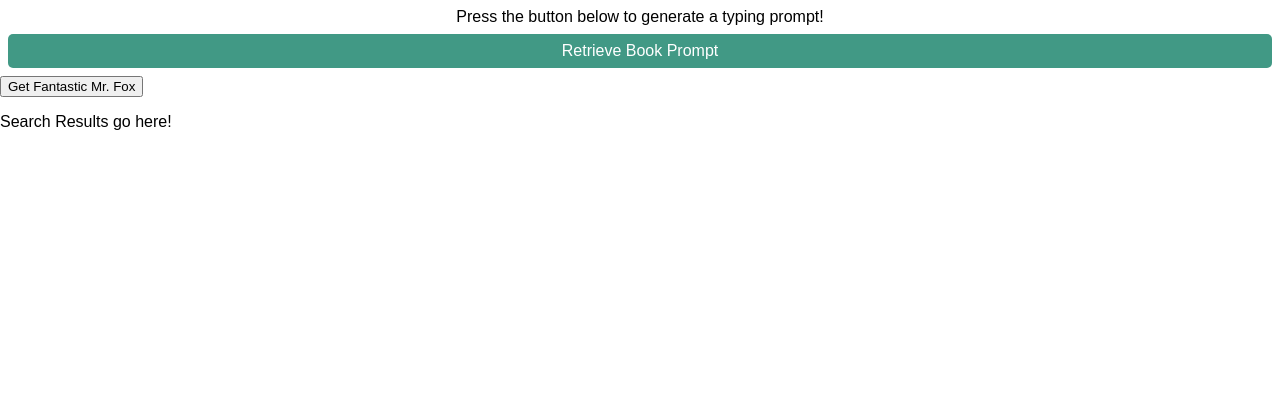
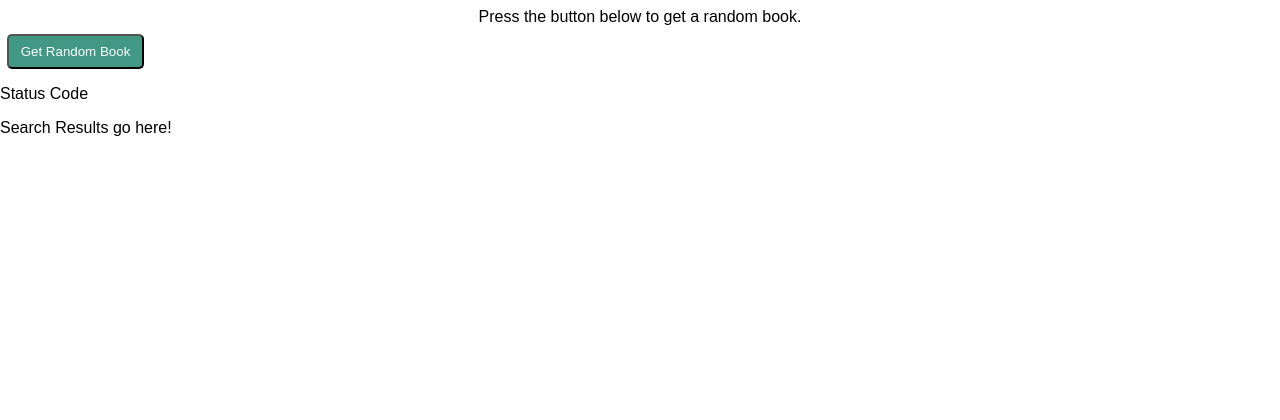
Before and after one commit to tzunni/TypeFighter, a Flask app: template templates/prompt.html in a window 1280 px wide. Shown: the top 420 px of the page. Run offline with Flask 3, Linux system fonts and the light colour scheme; the template is opened without the code that fills it, so the values that code supplies are empty.

Commit message:
✨🦄 Book_API Call displays data on the Front End & processing logic for both classes are decoupled

```diff
--- /dev/null
+++ b/static/books_api.js
@@ -0,0 +1,217 @@
+// Book Data Handler (Public)
+class Book_Handler {
+    constructor(){
+        // Book Cache with Bookshelf (In Progress)
+        this._bookshelf = new Bookshelf();
+    }
+
+    print_data(){
+        console.log("Book handler currently stores no data")
+    }
+
+    // Note: an async function must be used to call this
+    async retrieve_book_data(book_identifier){
+        try{
+            const book_data = await books_api.request_book_data(book_identifier);
+            let book = new Book(book_data);
+            return (book);
+        } catch (error){
+            // May update front-end elements with (fail) information by returning the error.
+            console.error(error.message);
+        }
+    }
+
+    // Note: an async function must be used to call this
+    async retrieve_random_book_data(){
+        try{
+            const book_data = await books_api.request_random_book_data();
+            console.log("Raw book data: ");
+            console.log(book_data);
+            let book = new Book(book_data);
+            return (book);
+        } catch (error){
+            // May update front-end elements with (fail) information by returning the error.
+            console.error(error.message);
+        }
+    }
+
+    get_book_metadata(book){
+        return book._get_metadata();
+    }
+
+    get_book_field_names(book){
+        return book._get_field_names();
+    }
+
+    get_book_field_data(book, field_name){
+        return book._get_field_data(field_name);
+    }
+
+    get_book_missing_field_names(book){
+        return book._get_missing_field_names();
+    }
+
+    print_book_missing_fields(book){
+        book._print_missing_fields();
+    }
+} // End Class (Book_Handler)
+
+// Book Collection Cache (Private)
+class Bookshelf{
+    // Local Book Cache
+    constructor(){
+        this._books = []
+    }
+
+    shelve_books(...incoming_books){
+        const num_books = incoming_books.length
+        for (let i = 0; i < num_books; i++){
+            this._books.push(incoming_books[i])
+        }
+    }
+
+    get_bookshelf(){
+        return this._books;
+    }
+
+    // To Do: Functions for parsing multiple books for certain data.
+    // Example: get_book_by_title(title), get_book_by_isbn(isbn_10 / isbn_13), get_books_in_language(languages), etc
+}
+
+// Book, Parsed Data from API Call (Private)
+class Book{
+    constructor(book_data){
+        // Simulate enum with dict to ensure proper use of key_fields & prevent programmer error (typos)
+        this.key_fields = {
+            TITLE:"title",
+            ISBN_10:"isbn_10",
+            LANGUAGES:"languages",
+            SUBJECTS:"subjects",
+            WORKS:"works",
+            IDENTIFIERS:"identifiers",
+            AUTHORS:"authors",
+            CREATED:"created",
+            FIRST_SENTENCE:"first_sentence"
+        }
+        this._bibliographic_citation_fields = [] // = this.key_fields key strings
+        const _field_keys = Object.keys(this.key_fields)
+        for (let i = 0; i < _field_keys.length; i++){
+            this._bibliographic_citation_fields.push(this.key_fields[_field_keys[i]])
+        }
+
+        // Save metadata
+        this._metadata = {}
+        for (let i = 0; i < this._bibliographic_citation_fields.length; i++){
+            if (this._bibliographic_citation_fields[i] in book_data){
+                this._metadata[this._bibliographic_citation_fields[i]] = book_data[this._bibliographic_citation_fields[i]];
+            }
+            else{
+                this._metadata[this._bibliographic_citation_fields[i]] = null; // Default: null until decided to be na, empty string, etc
+            }
+        }
+    }
+
+    _get_metadata(){
+        return this._metadata;
+    }
+
+    _get_field_names(){
+        // get bibliographic_citation_fields, may change in the future with a split between "key" and "secondary" data fields
+        return this._bibliographic_citation_fields;
+    }
+
+    _get_field_data(field_name){
+        // Object.keys returns an array, "in" operator only works on JSON strings
+        if (Object.keys(this._metadata).includes(field_name)){
+            return this._metadata[field_name];
+        }
+        return "";
+    }
+
+    _get_missing_field_names(){
+        let missing_fields = [];
+
+        for (let i = 0; i < this._bibliographic_citation_fields.length; i++){
+             let _field_name = this._bibliographic_citation_fields[i];
+             if (!this._metadata[_field_name]){
+                 missing_fields.push(_field_name);
+             }
+        }
+
+        return missing_fields;
+    }
+
+    _print_missing_fields(){
+        const missing_fields = this._get_missing_field_names()
+        if (missing_fields.length == 0){
+            console.log("Missing Book Fields: None");
+            return;
+        }
+        else{
+            let output_string = missing_fields.join(", ")
+            console.log("Missing Book Fields: " + output_string);
+        }
+    }
+    // To Do: Functions for parsing array fields (such as languages) or having flags denoting those.
+}
+
+// API Call Logic (Private)
+class Books_API{
+    constructor(){
+        this.URL = {
+            WEB_PREFIX:"https://openlibrary.org/books/",
+            JSON_SUFFIX:".json"
+        }
+    }
+
+    async request_book_data(work_id){
+    //    const URL = "https://openlibrary.org/books/OL7353617M.json"; # Fantastic Mr. Fox
+
+        const URL = this.URL.WEB_PREFIX + work_id + this.URL.JSON_SUFFIX;
+
+        try{
+            const response = await fetch(URL);
+            if (!response.ok){
+                throw new Error('Response status:' + response.status);
+            }
+            return await response.json(); // Note: You cannot return (new_object = object.json) or (new_object = object.json.attribute) since it'll return a promise or fail entirely.
+
+        } catch(error){
+            console.error(error.message);
+        }
+    }
+
+    async request_random_book_data(){
+        const URL = this.URL.WEB_PREFIX + this.generate_random_work_id() + this.URL.JSON_SUFFIX;
+
+        try{
+            const response = await fetch(URL);
+            if (!response.ok){
+                throw new Error('Response status:' + response.status);
+            }
+
+            return await response.json();
+
+        } catch(error){
+            console.error(error.message);
+        }
+    }
+
+    generate_random_work_id(){
+        let work_id = "OL_M"
+        const work_id_range_min = 1;
+        const work_id_range_max = 10000000;
+        work_id = work_id.replace("_", this._generate_work_id_digits(work_id_range_min, work_id_range_max));
+        return work_id;
+    }
+
+    _generate_work_id_digits(min, max){
+        return Math.floor(Math.random() * (max - min) + min);
+    }
+} // End Class (Books_API)
+
+// Create Classes
+const books_api = new Books_API();
+
+// Exports
+export default Book_Handler;
--- a/static/prompt.css
+++ b/static/prompt.css
@@ -13,7 +13,7 @@ body{
     justify-content: center;
 }
 
-#call_button{
+#btn_get_random_book_call{
     color: #fff;
     background: #419985; # green
 
--- a/static/typing_prompt.js
+++ b/static/typing_prompt.js
@@ -1,91 +1,2 @@
-class Book_Handler {
-    constructor(){
-        // Empty, may store book data here or in a new nested class (within a data structure for caching).
-    }
-
-    async retrieve_book_data(book_identifier){
-        try{
-            const book_data = await book_api.request_book_data(book_identifier);
-
-            // Processing data goes here.
-            this.update_UI(book_data);
-        } catch (error){
-            // May update front-end elements with (fail) information.
-            console.error(error.message);
-        }
-    }
-
-    async retrieve_random_book_data(){
-        try{
-            const book_data = await book_api.request_random_book_data();
-            // Processing data goes here.
-            console.log(book_data);
-            console.log(book_data.first_sentence.value);
-            this.update_UI(book_data);
-        } catch (error){
-            // May update front-end elements with (fail) information.
-            console.error(error.message);
-        }
-    }
-
-    update_UI(book_data){
-        // Security Note: Do not RETRIEVE book data from .innerHTML due to inspect element, only SET
-        document.getElementById("typing_prompt").innerHTML = book_data.first_sentence.value;
-        document.getElementById("search_result").innerHTML = book_data.title;
-    }
-} // End Class (Book_Handler)
-
-class Book_API{
-    constructor(){
-        //    Empty
-    }
-
-    async request_book_data(work_id){
-    //    const URL = "https://openlibrary.org/books/OL7353617M.json"; # Fantastic Mr. Fox
-
-        const URL = "https://openlibrary.org/books/" + work_id + ".json";
-
-        try{
-            const response = await fetch(URL);
-            if (!response.ok){
-                throw new Error('Response status:' + response.status);
-            }
-            return await response.json(); // Note: You cannot return (new_object = object.json) or (new_object = object.json.attribute) since it'll return a promise or fail entirely.
-
-        } catch(error){
-            console.error(error.message);
-        }
-    }
-
-    async request_random_book_data(){
-        const URL = "https://openlibrary.org/books/" + this.generate_random_work_id() + ".json";
-
-        try{
-            const response = await fetch(URL);
-            if (!response.ok){
-                throw new Error('Response status:' + response.status);
-            }
-
-            return await response.json();
-            // Data Processing
-
-        } catch(error){
-            console.error(error.message);
-        }
-    }
-
-    generate_random_work_id(){
-        let work_id = "OL_M"
-        const work_id_range_min = 1;
-        const work_id_range_max = 10000000;
-        work_id = work_id.replace("_", this._generate_work_id_digits(work_id_range_min, work_id_range_max));
-        return work_id;
-    }
-
-    _generate_work_id_digits(min, max){
-        return Math.floor(Math.random() * (max - min) + min);
-    }
-} // End Class (Book_API)
-
-var book_handler = new Book_Handler();
-var book_api = new Book_API();
+// Typing Test Class
+// To Do: Implement Typing Test
--- /dev/null
+++ b/static/ui_handler.js
@@ -0,0 +1,63 @@
+
+// Imports
+import Book_Handler from "./books_api.js"
+
+class UI_Handler{
+    constructor(){
+        this.book_handler = new Book_Handler();
+
+        // Binding pointer to in-class functions => bind to event listener (button click), instead of btn_onclick (global_scope)
+        // - Alternative option: rebind ui_handler to be globally scoped with `window.ui_handler = ui_handler()` at class_instantiation
+        this.get_random_book_data = this.get_random_book_data.bind(this); // Bind method so `this` points to existing UI_Handler instance
+        document.getElementById("btn_get_random_book_call").addEventListener("click", this.get_random_book_data); // this.function.bind(null, *args) if any args
+
+        this.status_colours = {
+            GREEN:"#419985",
+            RED:"#E53E31"
+        }
+    }
+
+    async get_random_book_data(){
+        try{
+            const book = await this.book_handler.retrieve_random_book_data();
+            this.update_UI(book);
+        } catch (error) {
+            console.error(error.message)
+        }
+    }
+
+    // Security Note: Do not RETRIEVE book data from .innerHTML due to inspect element, only SET
+    update_UI(book){
+        // <<Development Logging>>
+        console.log("Parsed Book Data:")
+        console.log(book)
+        console.log(this.book_handler.get_book_field_names(book));
+        console.log(this.book_handler.get_book_metadata(book));
+        this.book_handler.print_book_missing_fields(book);
+        console.log("Book Data (Title): " + this.book_handler.get_book_field_data(book, "title"));
+
+        // Update UI (In Progress)
+        // To Do: Parser for returned array values (such as languages, works, and identifiers) or built into the books class as a function (returning a string)
+        const _missing_field_names = this.book_handler.get_book_missing_field_names(book);
+        const _field_names = this.book_handler.get_book_field_names(book);
+
+        let output_string = ""
+        if (_missing_field_names.length > 0){
+            let error_fields = _missing_field_names.join(", ");
+            document.getElementById("status").innerHTML = "Status - Missing the following fields: " + error_fields;
+            document.getElementById("status").style.color = this.status_colours.RED;
+        }
+        else{
+            document.getElementById("status").innerHTML = "Status: OK";
+            document.getElementById("status").style.color = this.status_colours.GREEN;
+        }
+
+        for (let i = 0; i < _field_names.length; i++){
+            output_string = output_string + _field_names[i] + ": " + this.book_handler.get_book_field_data(book, _field_names[i]) + "," + "<br />";
+        }
+
+        document.getElementById("book_information").innerHTML = output_string;
+    }
+} // End Class
+
+const ui_handler = new UI_Handler();
--- a/templates/prompt.html
+++ b/templates/prompt.html
@@ -8,11 +8,13 @@
 </head>
 <body>
     <div class="container">
-        <p id="typing_prompt">Press the button below to generate a typing prompt!</p>
-        <a id="call_button" onclick="book_handler.retrieve_random_book_data()">Retrieve Book Prompt</a>
-        <button onclick="book_handler.retrieve_book_data('OL7353617M')">Get Fantastic Mr. Fox</button>
-        <p id="search_result">Search Results go here!</p>
+        <p id="typing_prompt">Press the button below to get a random book.</p>
+        <button id="btn_get_random_book_call">Get Random Book</button>
+        <p id="status">Status Code</p>
+        <p id="book_information">Search Results go here!</p>
     </div>
-    <script src="static/typing_prompt.js"></script>
+    <script type="module" src="static/books_api.js"></script>
+    <script type="module" src="static/ui_handler.js"></script>
+    <script type="module" src="static/typing_prompt.js"></script>
 </body>
 </html>
```
